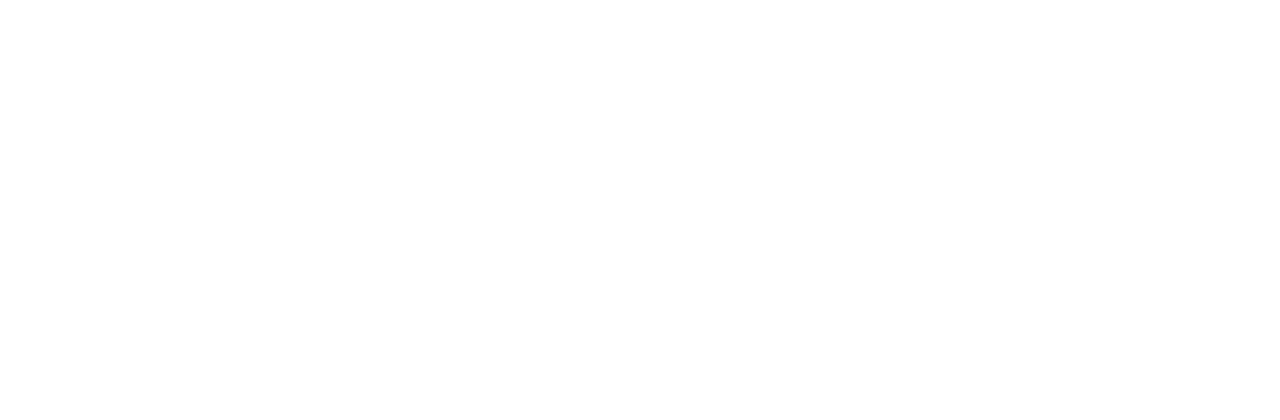
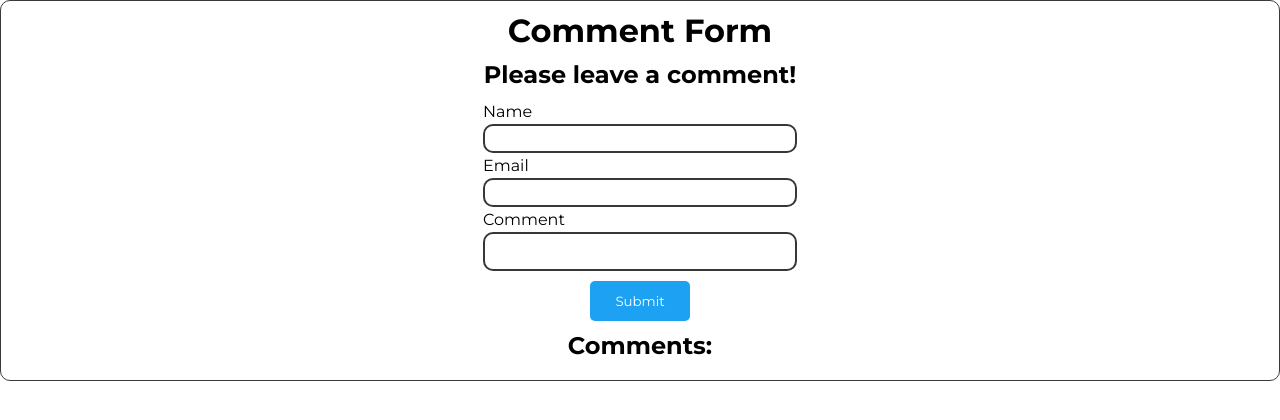
Before and after one commit to DanielMA7/-2--Comment-Box, a plain HTML site: page index.html in a window 1280 px wide. Drawn offline with Linux system fonts and the light colour scheme.

Commit message:
Basic structure

```diff
--- a/index.html
+++ b/index.html
@@ -5,8 +5,34 @@
     <meta http-equiv="X-UA-Compatible" content="IE=edge">
     <meta name="viewport" content="width=device-width, initial-scale=1.0">
     <title>Comment Box</title>
+    <link rel="stylesheet" href="style.css">
+    <link rel="preconnect" href="https://fonts.googleapis.com">
+    <link rel="preconnect" href="https://fonts.gstatic.com" crossorigin>
+    <link href="https://fonts.googleapis.com/css2?family=Montserrat:wght@300;400;500;600;700&display=swap" rel="stylesheet">
 </head>
 <body>
+    <div class="container">
+        <h1>Comment Form</h1>
+        <h2>Please leave a comment!</h2>
+        <div class="formcon">
+            <form method="get">
+                <label for="fname">Name</label><br>
+                <input  class="namebox" name="fname" id="name" type="text"><br>
+                <label for="email">Email</label><br>
+                <input class="emailbox" name="email" id="email" type="email"><br>
+                <label for="comment">Comment</label><br>
+                <input class="comment" name="comment" id="comment" type="text"><br>
+                <div class="btncon">
+                    <button class="submitbtn" type="submit">Submit</button><br>
+                </div>
+            </form>
+        </div>
+        <div>
+            <h2>Comments:</h2>
+        </div>
+        <div class="comments-section">
 
+        </div>
+    </div>
 </body>
 </html>
--- a/style.css
+++ b/style.css
@@ -0,0 +1,73 @@
+:root {
+    --grey1: rgb(58, 58, 58);
+}
+
+* {
+    margin: 0%;
+    padding: 0%;
+}
+
+body
+
+.container {
+    border-radius: 10px;
+    border: 1px solid var(--grey1);
+    padding: 10px;
+}
+
+.container h1, h2{
+    text-align: center;
+    font-family: "Montserrat", sans-serif;
+    font-weight: medium;
+    margin-bottom: 10px;
+}
+
+.formcon {
+    display: flex;
+    justify-content: center;
+    line-height: 25px;
+}
+form {
+    align-content: center;
+}
+
+.namebox, .emailbox {
+    width: 300px;
+    height: 25px;
+    border-style: solid;
+    border-color: rgb(56, 54, 54);
+    border-radius: 10px;
+    font-family: "Montserrat", sans-serif;
+    padding-left: 10px;
+}
+
+.comment {
+    width: 300px;
+    height: 35px;
+    border-style: solid;
+    border-color: rgb(56, 54, 54);
+    border-radius: 10px;
+    font-family: "Montserrat", sans-serif;
+    padding-left: 10px;
+}
+
+label {
+    font-family: 'Montserrat', sans-serif;
+}
+
+.submitbtn {
+    width: 100px;
+    height: 40px;
+    margin-top: 10px;
+    margin-bottom: 10px;
+    border-style: none;
+    border-radius: 5px;
+    font-family: 'Montserrat', sans-serif;
+    color: white;
+    background-color: #1DA1F2;
+}
+
+.btncon {
+    display: flex;
+    justify-content: center;
+}
```
